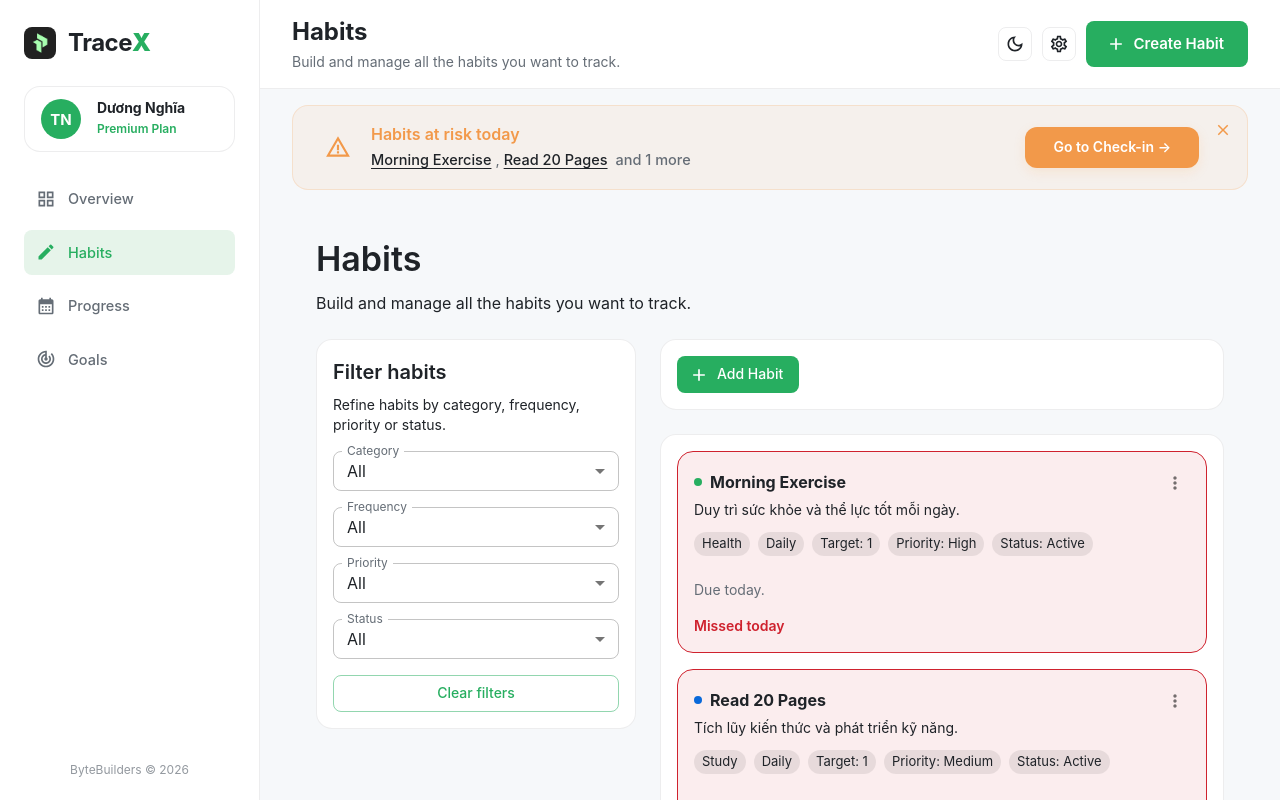
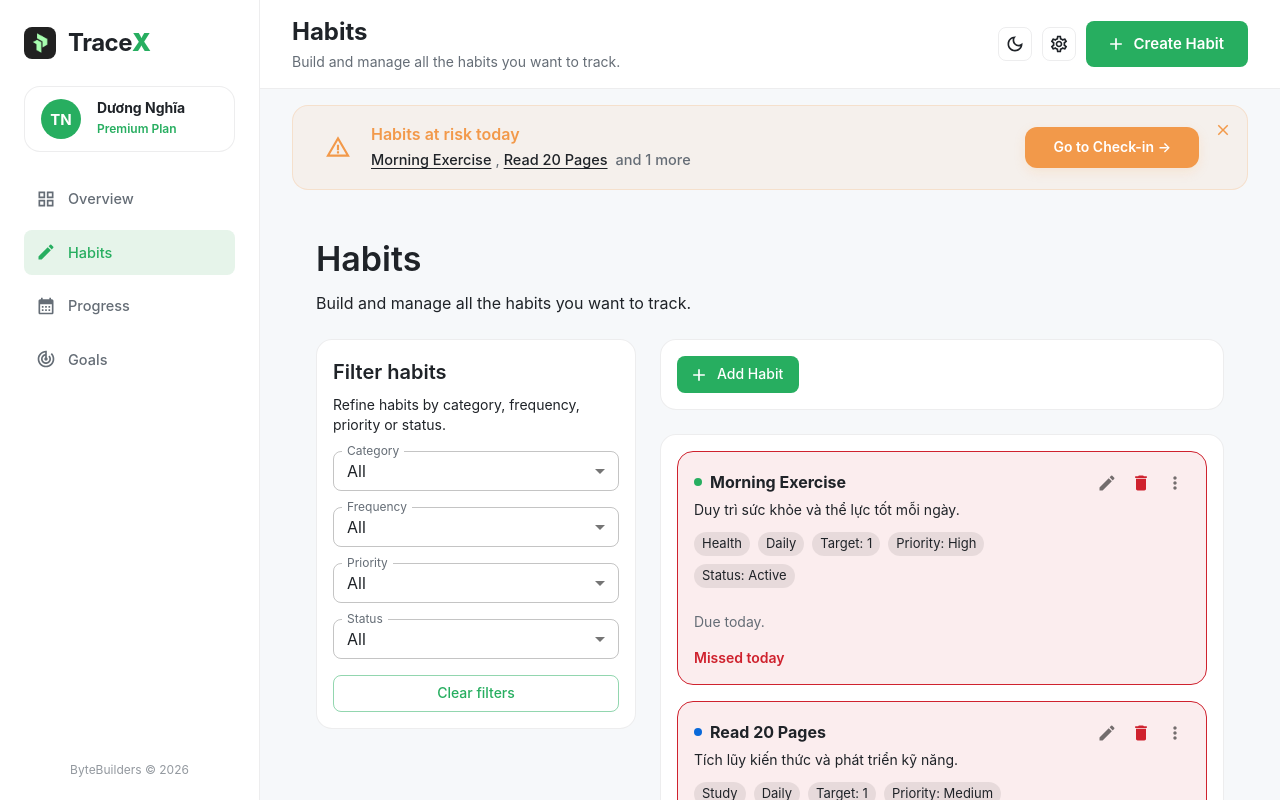
Before and after one commit to NghiaDPTWorkk/habit-hub, a React (Vite) app in the folder fe/: page /habits in a window 1280 px wide. Built offline with nearby package versions, Linux system fonts and the light colour scheme.

Commit message:
refactor(ui): HH-97 - move edit and delete to top-right icon buttons #97

```diff
--- a/fe/src/features/habits/components/HabitCard.tsx
+++ b/fe/src/features/habits/components/HabitCard.tsx
@@ -1,7 +1,7 @@
 import { type FC } from 'react'
 import Chip from '@mui/material/Chip'
 import { useTheme, alpha } from '@mui/material/styles'
-import { Box, Typography } from '@/components/ui'
+import { Box, Typography, IconButton } from '@/components/ui'
 import { Icons } from '@/components/ui/icons'
 import { Card } from '@/components/ui/Card'
 import { HabitOverflowMenu, type HabitOverflowMenuItem } from './HabitOverflowMenu'
@@ -95,16 +95,6 @@ export const HabitCard: FC<HabitCardProps> = ({
 
   const menuItems: HabitOverflowMenuItem[] = [
     {
-      label: CARD_TEXTS.edit,
-      icon: <Icons.Edit fontSize="small" />,
-      onClick: () => onEdit(habit),
-    },
-    {
-      label: CARD_TEXTS.delete,
-      icon: <Icons.Delete fontSize="small" color="error" />,
-      onClick: () => onDelete(habit),
-    },
-    {
       label: nextStatusAction,
       icon:
         habit.status === 'Active' ? (
@@ -187,7 +177,20 @@ export const HabitCard: FC<HabitCardProps> = ({
               <Chip label={`${CARD_TEXTS.statusLabel} ${habit.status}`} size="small" />
             </Box>
           </Box>
-          <HabitOverflowMenu items={menuItems} />
+          <Box sx={{ display: 'flex', gap: 0.5, alignItems: 'center' }}>
+            <IconButton size="small" onClick={() => onEdit(habit)} aria-label="Edit habit">
+              <Icons.Edit fontSize="small" />
+            </IconButton>
+            <IconButton
+              size="small"
+              onClick={() => onDelete(habit)}
+              aria-label="Delete habit"
+              color="error"
+            >
+              <Icons.Delete fontSize="small" />
+            </IconButton>
+            <HabitOverflowMenu items={menuItems} />
+          </Box>
         </Box>
         {habit.frequency === 'Specific' && habit.specificDays?.length ? (
           <Box
```
